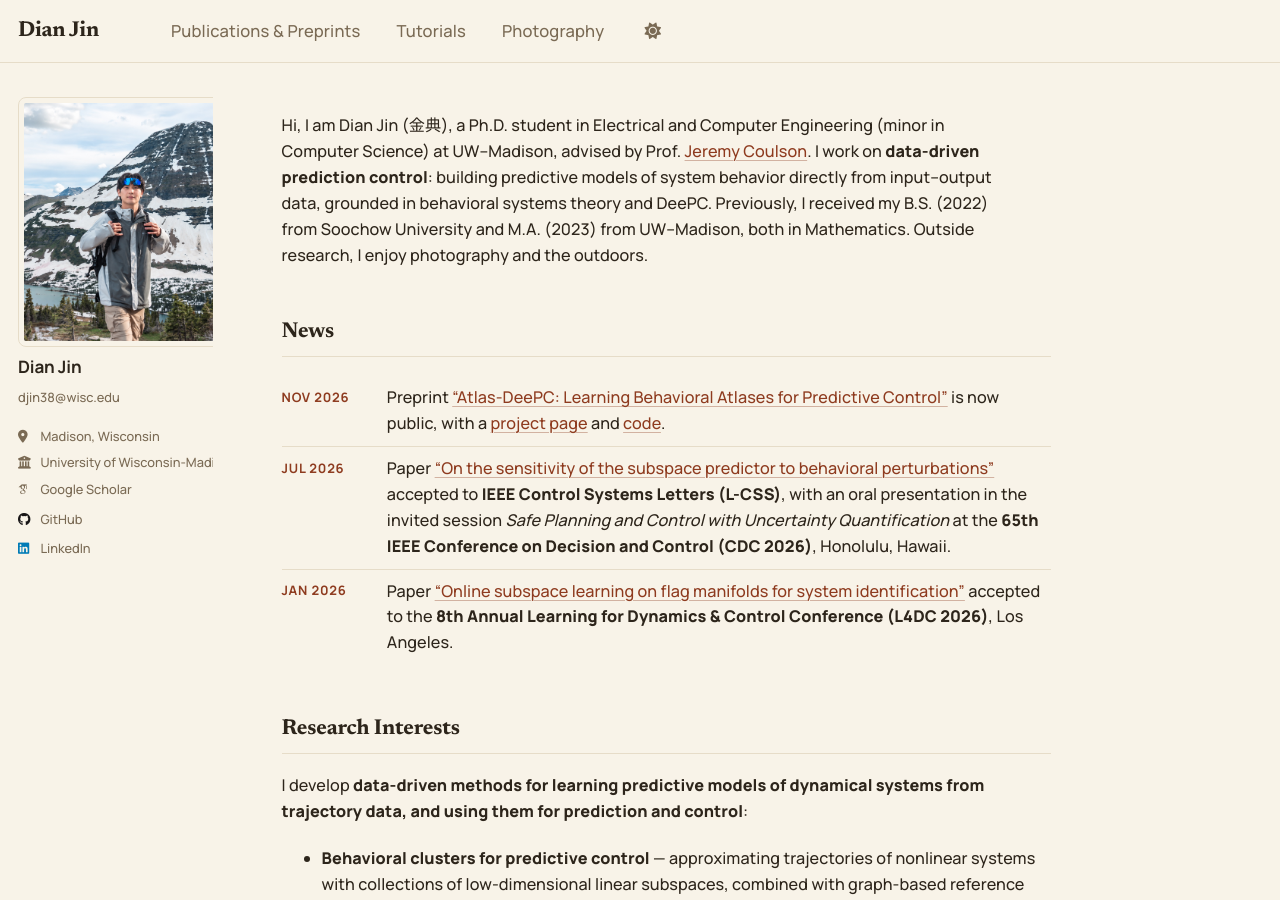
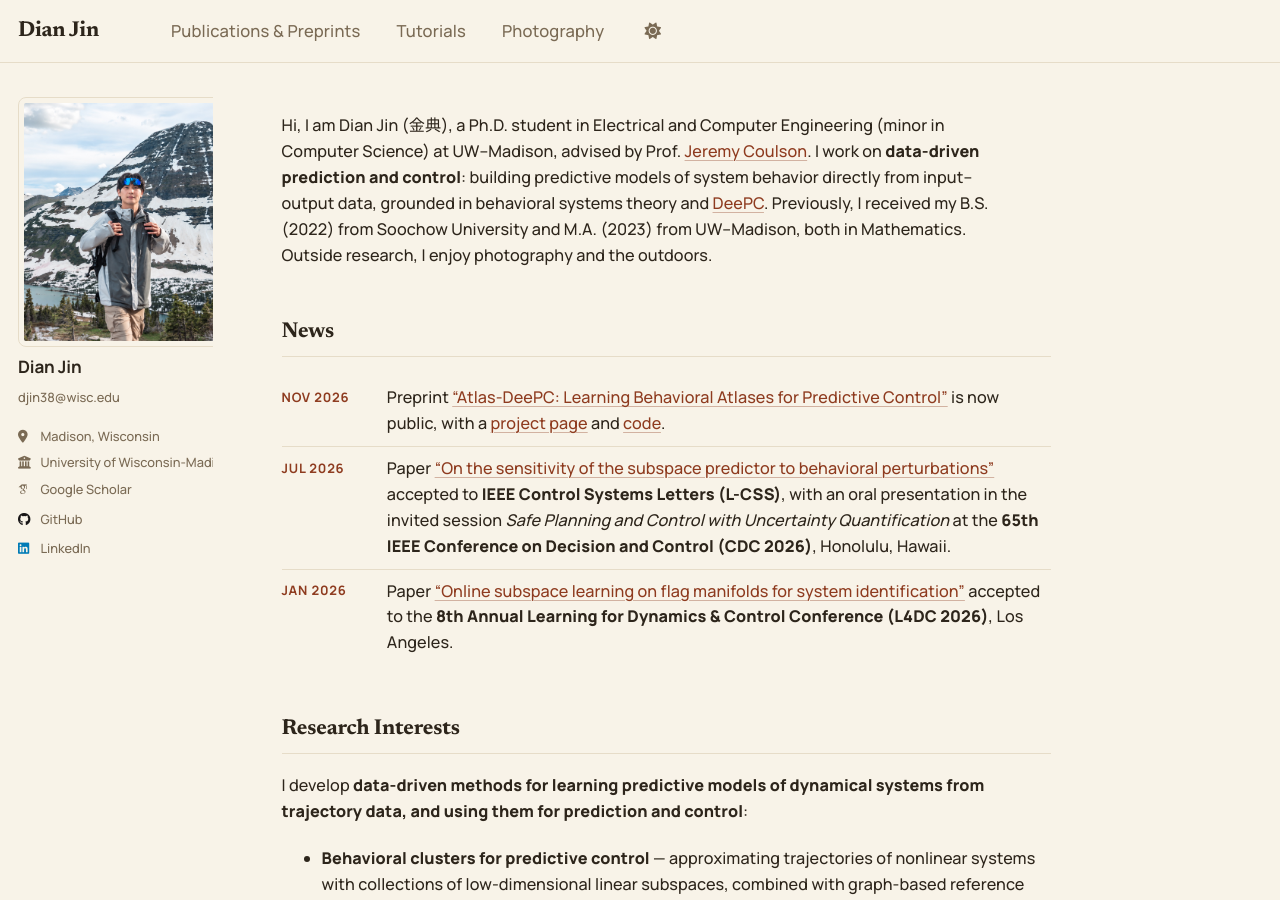
Before and after one commit to DianJin-Frederick/DianJin-Frederick.github.io, a Jekyll site: the page built from _pages/about.md, in a window 1280 px wide and 900 px high. Built offline with Jekyll 4.4.1, drawn with Linux system fonts in a browser that asks for light colours; some web fonts are replaced; a script that is not in the unit is left out.

Commit message:
Fix homepage wording and link DeePC

```diff
--- a/_pages/about.md
+++ b/_pages/about.md
@@ -9,9 +9,9 @@ redirect_from:
 Hi, I am Dian Jin (金典), a Ph.D. student in Electrical and Computer
 Engineering (minor in Computer Science) at UW–Madison, advised by Prof.
 [Jeremy Coulson](https://jeremycoulson.github.io/). I work on **data-driven prediction
-control**: building predictive models of system behavior
+and control**: building predictive models of system behavior
 directly from input–output data, grounded in behavioral systems theory and
-DeePC.
+[DeePC](https://arxiv.org/abs/1811.05890).
 Previously, I received my B.S. (2022) from Soochow University and M.A. (2023)
 from UW–Madison, both in Mathematics. Outside research, I enjoy photography and
 the outdoors.
```
